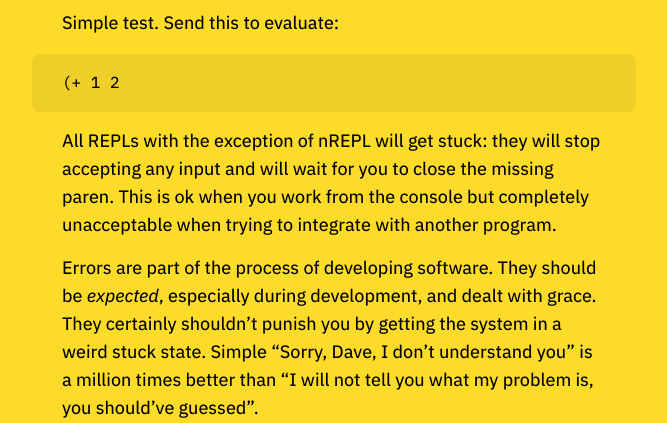
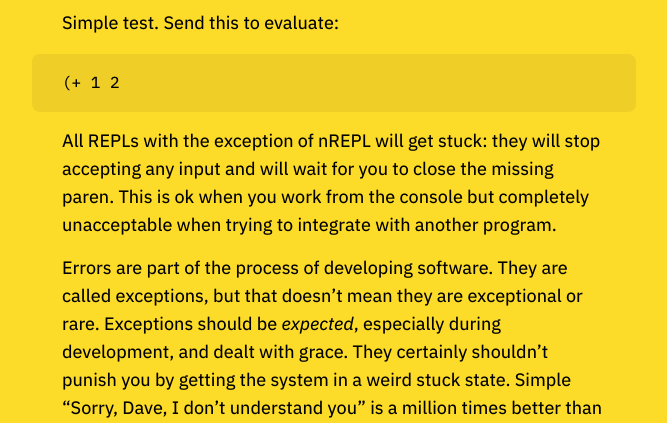
Before and after one commit to tonsky/tonsky.github.io, a Jekyll site: the page built from _posts/2021-10-25-sublime-clojure.md, in a window 1280 px wide and 900 px high, scrolled down 9686 px, cut to the strip 0-423 px from the top of the window. Shown: the whole strip, without its empty margins (307-974 px from the left). Built offline with Jekyll 4.4.1, drawn with Linux system fonts in a browser that asks for light colours.

Commit message:
Exceptions are not exceptional

```diff
--- a/_posts/2021-10-25-sublime-clojure.md
+++ b/_posts/2021-10-25-sublime-clojure.md
@@ -193,7 +193,7 @@ Simple test. Send this to evaluate:
 
 All REPLs with the exception of nREPL will get stuck: they will stop accepting any input and will wait for you to close the missing paren. This is ok when you work from the console but completely unacceptable when trying to integrate with another program.
 
-Errors are part of the process of developing software. They should be _expected_, especially during development, and dealt with grace. They certainly shouldn’t punish you by getting the system in a weird stuck state. Simple “Sorry, Dave, I don’t understand you” is a million times better than “I will not tell you what my problem is, you should’ve guessed”.
+Errors are part of the process of developing software. They are called exceptions, but that doesn’t mean they are exceptional or rare. Exceptions should be _expected_, especially during development, and dealt with grace. They certainly shouldn’t punish you by getting the system in a weird stuck state. Simple “Sorry, Dave, I don’t understand you” is a million times better than “I will not tell you what my problem is, you should’ve guessed”.
 
 <figure>
     <img src="./malformed_input.png">
```
